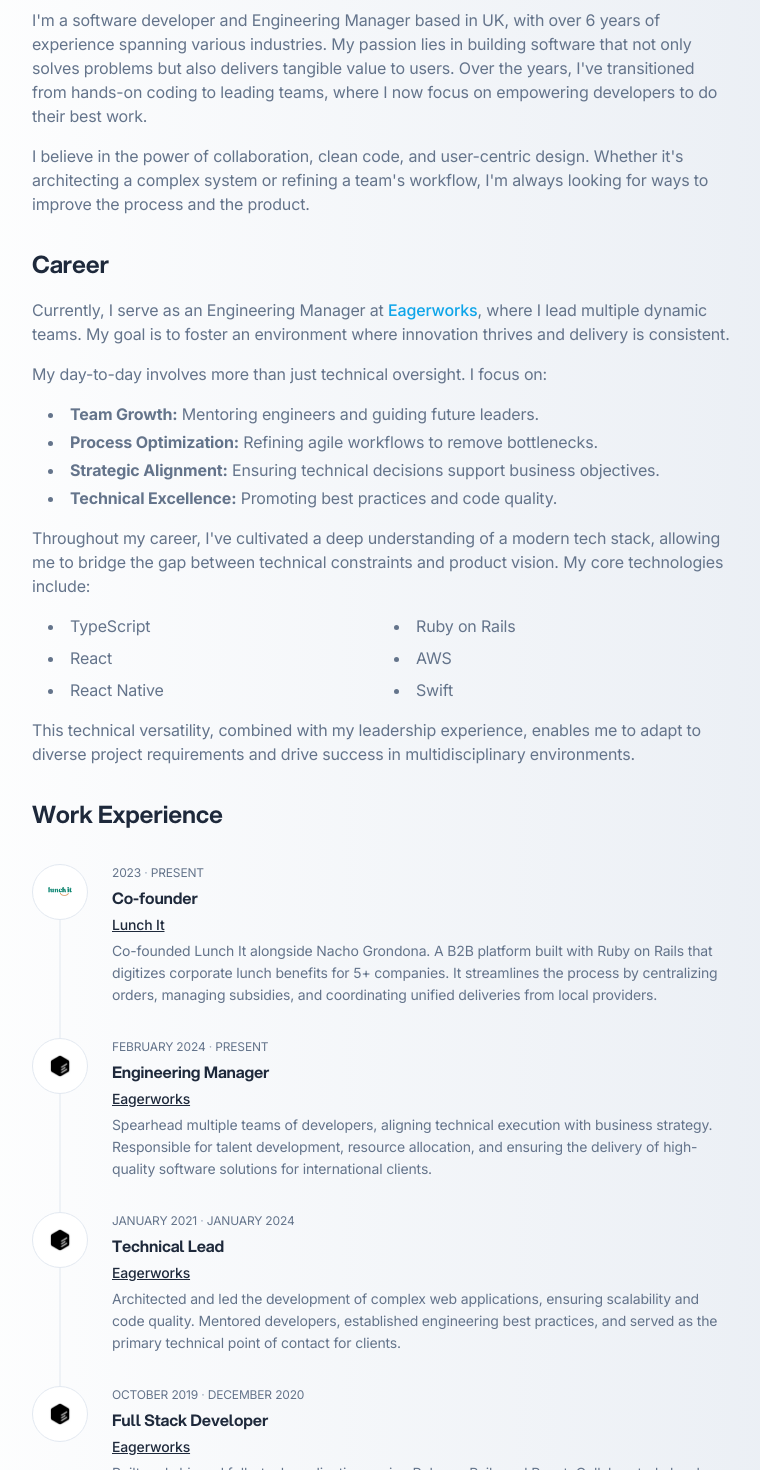
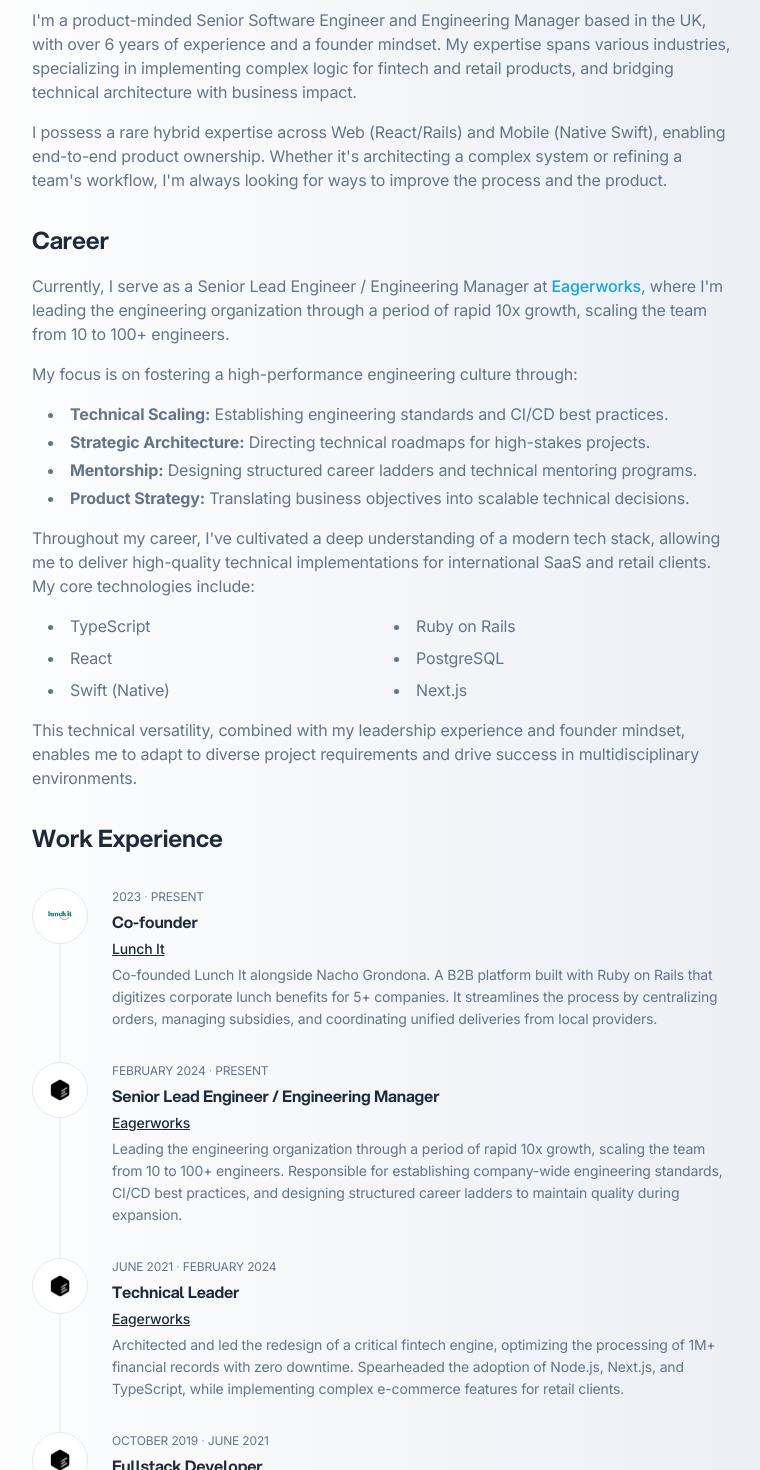
Before and after one commit to sncalvo/portfolio-2.0, a Next.js app: page /about in a window 1280 px wide. Shown: the part 660-2130 px from the top of the page, without its empty margins (104-864 px from the left). Built offline with nearby package versions, Linux system fonts and the light colour scheme.

Commit message:
feat: update jobs and summary descriptions

```diff
--- a/app/about/page.tsx
+++ b/app/about/page.tsx
@@ -7,7 +7,7 @@
 import { Metadata } from 'next'
 
 const title = 'Santi Calvo - About'
-const description = 'Santi Calvo is an Engineering Manager and Full Stack Developer based in UK with over 6 years of experience. He specializes in building high-performing teams, optimizing engineering processes, and delivering scalable software solutions. Passionate about Ruby on Rails, React, and creating value for users.'
+const description = 'Santiago Calvo is a Product-minded Senior Software Engineer and Engineering Manager based in the UK with over 6 years of experience and a founder mindset. He specializes in building high-performing teams, scaling engineering organizations, and delivering complex logic for fintech and retail products.'
 
 export const metadata: Metadata = {
   title,
@@ -52,39 +52,39 @@
               <div className="space-y-4">
                 <h2 className="h3 font-aspekta text-slate-800 dark:text-slate-100">Short Bio</h2>
                 <p>
-                  I'm a software developer and Engineering Manager based in UK, with over 6 years of experience spanning various industries. My passion lies in building software that not only solves problems but also delivers tangible value to users. Over the years, I've transitioned from hands-on coding to leading teams, where I now focus on empowering developers to do their best work.
+                  I'm a product-minded Senior Software Engineer and Engineering Manager based in the UK, with over 6 years of experience and a founder mindset. My expertise spans various industries, specializing in implementing complex logic for fintech and retail products, and bridging technical architecture with business impact.
                 </p>
                 <p>
-                  I believe in the power of collaboration, clean code, and user-centric design. Whether it's architecting a complex system or refining a team's workflow, I'm always looking for ways to improve the process and the product.
+                  I possess a rare hybrid expertise across Web (React/Rails) and Mobile (Native Swift), enabling end-to-end product ownership. Whether it's architecting a complex system or refining a team's workflow, I'm always looking for ways to improve the process and the product.
                 </p>
               </div>
               <div className="space-y-4">
                 <h2 className="h3 font-aspekta text-slate-800 dark:text-slate-100">Career</h2>
                 <p>
-                  Currently, I serve as an Engineering Manager at <a className="font-medium text-sky-500 hover:underline" href="https://www.eagerworks.com" target="_blank">Eagerworks</a>, where I lead multiple dynamic teams. My goal is to foster an environment where innovation thrives and delivery is consistent.
+                  Currently, I serve as a Senior Lead Engineer / Engineering Manager at <a className="font-medium text-sky-500 hover:underline" href="https://www.eagerworks.com" target="_blank">Eagerworks</a>, where I'm leading the engineering organization through a period of rapid 10x growth, scaling the team from 10 to 100+ engineers.
                 </p>
                 <p>
-                  My day-to-day involves more than just technical oversight. I focus on:
+                  My focus is on fostering a high-performance engineering culture through:
                 </p>
                 <ul className="list-disc list-inside space-y-1 ml-4">
-                    <li><strong>Team Growth:</strong> Mentoring engineers and guiding future leaders.</li>
-                    <li><strong>Process Optimization:</strong> Refining agile workflows to remove bottlenecks.</li>
-                    <li><strong>Strategic Alignment:</strong> Ensuring technical decisions support business objectives.</li>
-                    <li><strong>Technical Excellence:</strong> Promoting best practices and code quality.</li>
+                    <li><strong>Technical Scaling:</strong> Establishing engineering standards and CI/CD best practices.</li>
+                    <li><strong>Strategic Architecture:</strong> Directing technical roadmaps for high-stakes projects.</li>
+                    <li><strong>Mentorship:</strong> Designing structured career ladders and technical mentoring programs.</li>
+                    <li><strong>Product Strategy:</strong> Translating business objectives into scalable technical decisions.</li>
                 </ul>
                 <p>
-                  Throughout my career, I've cultivated a deep understanding of a modern tech stack, allowing me to bridge the gap between technical constraints and product vision. My core technologies include:
+                  Throughout my career, I've cultivated a deep understanding of a modern tech stack, allowing me to deliver high-quality technical implementations for international SaaS and retail clients. My core technologies include:
                 </p>
                   <ul className="list-disc list-inside ml-4 grid grid-cols-2 gap-2">
                     <li>TypeScript</li>
                     <li>Ruby on Rails</li>
                     <li>React</li>
-                    <li>AWS</li>
-                    <li>React Native</li>
-                    <li>Swift</li>
+                    <li>PostgreSQL</li>
+                    <li>Swift (Native)</li>
+                    <li>Next.js</li>
                   </ul>
                   <p>
-                  This technical versatility, combined with my leadership experience, enables me to adapt to diverse project requirements and drive success in multidisciplinary environments.
+                  This technical versatility, combined with my leadership experience and founder mindset, enables me to adapt to diverse project requirements and drive success in multidisciplinary environments.
                 </p>
               </div>
 
--- a/app/page.tsx
+++ b/app/page.tsx
@@ -5,8 +5,8 @@
 import { Metadata } from 'next'
 import HeroImage from '@/public/images/santi.webp'
 
-const title = 'Santi Calvo - Developer, Speaker, and Engineering Manager @ Eagerworks'
-const description = 'Explore the thoughts and expertise of Santiago Calvo—developer, speaker, and Engineering Manager at Eagerworks. Dive into articles on coding, leadership, and building MVPs, alongside insights on Ruby on Rails, NextJS, and the tech ecosystem. Organizer of React UY and passionate about shaping impactful software solutions.'
+const title = 'Santi Calvo - Senior Lead Engineer & Product Engineer'
+const description = 'Santiago Calvo is a product-minded Senior Software Engineer and Engineering Manager with 6+ years of experience and a founder mindset. Specialist in Ruby on Rails, React, and Swift, scaling teams from 10 to 100+ engineers at Eagerworks. Co-founder of LunchIt and passionate about bridging technical architecture with business impact.'
 
 export const metadata: Metadata = {
   title: 'Santi Calvo',
--- a/components/experience.tsx
+++ b/components/experience.tsx
@@ -29,9 +29,9 @@
             </div>
             <div className="pl-20 space-y-1">
               <div className="text-xs text-slate-500 uppercase">February 2024 <span className="text-slate-400 dark:text-slate-600">·</span> Present</div>
-              <div className="font-aspekta font-[650] text-slate-800 dark:text-slate-100">Engineering Manager</div>
+              <div className="font-aspekta font-[650] text-slate-800 dark:text-slate-100">Senior Lead Engineer / Engineering Manager</div>
               <div className="text-sm font-medium text-slate-800 dark:text-slate-100"><a href="https://www.eagerworks.com" target="_blank" className="underline hover:text-sky-500 transition-color">Eagerworks</a></div>
-              <div className="text-sm text-slate-500 dark:text-slate-400">Spearhead multiple teams of developers, aligning technical execution with business strategy. Responsible for talent development, resource allocation, and ensuring the delivery of high-quality software solutions for international clients.</div>
+              <div className="text-sm text-slate-500 dark:text-slate-400">Leading the engineering organization through a period of rapid 10x growth, scaling the team from 10 to 100+ engineers. Responsible for establishing company-wide engineering standards, CI/CD best practices, and designing structured career ladders to maintain quality during expansion.</div>
             </div>
           </div>
         </li>
@@ -42,10 +42,10 @@
               <Image src={EagerworksLogo} alt="Eagerworks" width={24} height={24} />
             </div>
             <div className="pl-20 space-y-1">
-              <div className="text-xs text-slate-500 uppercase">January 2021 <span className="text-slate-400 dark:text-slate-600">·</span> January 2024</div>
-              <div className="font-aspekta font-[650] text-slate-800 dark:text-slate-100">Technical Lead</div>
+              <div className="text-xs text-slate-500 uppercase">June 2021 <span className="text-slate-400 dark:text-slate-600">·</span> February 2024</div>
+              <div className="font-aspekta font-[650] text-slate-800 dark:text-slate-100">Technical Leader</div>
               <div className="text-sm font-medium text-slate-800 dark:text-slate-100"><a href="https://www.eagerworks.com" target="_blank" className="underline hover:text-sky-500 transition-color">Eagerworks</a></div>
-              <div className="text-sm text-slate-500 dark:text-slate-400">Architected and led the development of complex web applications, ensuring scalability and code quality. Mentored developers, established engineering best practices, and served as the primary technical point of contact for clients.</div>
+              <div className="text-sm text-slate-500 dark:text-slate-400">Architected and led the redesign of a critical fintech engine, optimizing the processing of 1M+ financial records with zero downtime. Spearheaded the adoption of Node.js, Next.js, and TypeScript, while implementing complex e-commerce features for retail clients.</div>
             </div>
           </div>
         </li>
@@ -56,10 +56,10 @@
               <Image src={EagerworksLogo} alt="Eagerworks" width={24} height={24} />
             </div>
             <div className="pl-20 space-y-1">
-              <div className="text-xs text-slate-500 uppercase">October 2019 <span className="text-slate-400 dark:text-slate-600">·</span> December 2020</div>
-              <div className="font-aspekta font-[650] text-slate-800 dark:text-slate-100">Full Stack Developer</div>
+              <div className="text-xs text-slate-500 uppercase">October 2019 <span className="text-slate-400 dark:text-slate-600">·</span> June 2021</div>
+              <div className="font-aspekta font-[650] text-slate-800 dark:text-slate-100">Fullstack Developer</div>
               <div className="text-sm font-medium text-slate-800 dark:text-slate-100"><a href="https://www.eagerworks.com" target="_blank" className="underline hover:text-sky-500 transition-color">Eagerworks</a></div>
-              <div className="text-sm text-slate-500 dark:text-slate-400">Built and shipped full-stack applications using Ruby on Rails and React. Collaborated closely with designers and product managers to define requirements and deliver robust MVPs for startups and established enterprises.</div>
+              <div className="text-sm text-slate-500 dark:text-slate-400">Delivered core features across the entire stack, including Web (React/Rails) and Native Mobile (Swift). Applied strong critical logic to translate product vision into high-quality technical implementations for international SaaS and retail clients.</div>
             </div>
           </div>
         </li>
--- a/components/hero.tsx
+++ b/components/hero.tsx
@@ -8,13 +8,13 @@
         <div className="pt-8 pb-10">
           <Image className="rounded-full mb-5" src={HeroImage} width={56} height={56} priority alt="Me" />
           <h1 className="h1 font-aspekta mb-5">
-            Hi, I'm Santi. <span className="sr-only">Santiago Calvo</span> I build teams and ship{' '}
+            Hi, I'm Santi. <span className="sr-only">Santiago Calvo</span> I'm a product-minded{' '}
             <span className="inline-flex relative text-sky-500 before:absolute before:inset-0 before:bg-sky-200 dark:before:bg-sky-500 before:opacity-30 before:-z-10 before:-rotate-2 before:translate-y-1/4">
-              software
+              software engineer
             </span>.
           </h1>
           <p className="text-lg text-slate-500 dark:text-slate-400">
-            Engineering Manager @ <a href="https://www.eagerworks.com" target="_blank" className="underline hover:text-sky-500 transition-color">Eagerworks</a> based in the UK. I specialize in leading high-performing teams and building scalable applications with Ruby on Rails and Next.js.
+            Senior Lead Engineer & Engineering Manager @ <a href="https://www.eagerworks.com" target="_blank" className="underline hover:text-sky-500 transition-color">Eagerworks</a> based in the UK. I specialize in leading high-performing teams, scaling engineering organizations, and building complex products with a founder mindset.
           </p>
           <p className="mt-3 text-lg text-slate-500 dark:text-slate-400">
             I lead by example and strive to be a mentor, empowering people to do their best work. Passionate about technology and programming, I stay hands-on to foster a culture of technical excellence.
--- a/components/widget-skills.tsx
+++ b/components/widget-skills.tsx
@@ -37,7 +37,19 @@
           <div className="grow inline-flex mr-1 truncate">
             <span className="text-sky-500 mr-2">—</span> <a className="font-aspekta font-[650] text-sm truncate">TypeScript</a>
           </div>
-          <div className="shrink-0 relative w-20 h-1.5 bg-slate-200 dark:bg-slate-700 before:absolute before:inset-0 before:bg-sky-500 before:w-[60%]" role="progressbar" aria-valuenow={80} aria-valuemin={0} aria-valuemax={100}></div>
+          <div className="shrink-0 relative w-20 h-1.5 bg-slate-200 dark:bg-slate-700 before:absolute before:inset-0 before:bg-sky-500 before:w-[90%]" role="progressbar" aria-valuenow={90} aria-valuemin={0} aria-valuemax={100}></div>
+        </li>
+        <li className="flex justify-between items-center">
+          <div className="grow inline-flex mr-1 truncate">
+            <span className="text-sky-500 mr-2">—</span> <a className="font-aspekta font-[650] text-sm truncate">PostgreSQL</a>
+          </div>
+          <div className="shrink-0 relative w-20 h-1.5 bg-slate-200 dark:bg-slate-700 before:absolute before:inset-0 before:bg-sky-500 before:w-[85%]" role="progressbar" aria-valuenow={85} aria-valuemin={0} aria-valuemax={100}></div>
+        </li>
+        <li className="flex justify-between items-center">
+          <div className="grow inline-flex mr-1 truncate">
+            <span className="text-sky-500 mr-2">—</span> <a className="font-aspekta font-[650] text-sm truncate">Swift (Native)</a>
+          </div>
+          <div className="shrink-0 relative w-20 h-1.5 bg-slate-200 dark:bg-slate-700 before:absolute before:inset-0 before:bg-sky-500 before:w-[80%]" role="progressbar" aria-valuenow={80} aria-valuemin={0} aria-valuemax={100}></div>
         </li>
       </ul>
     </div>
```
